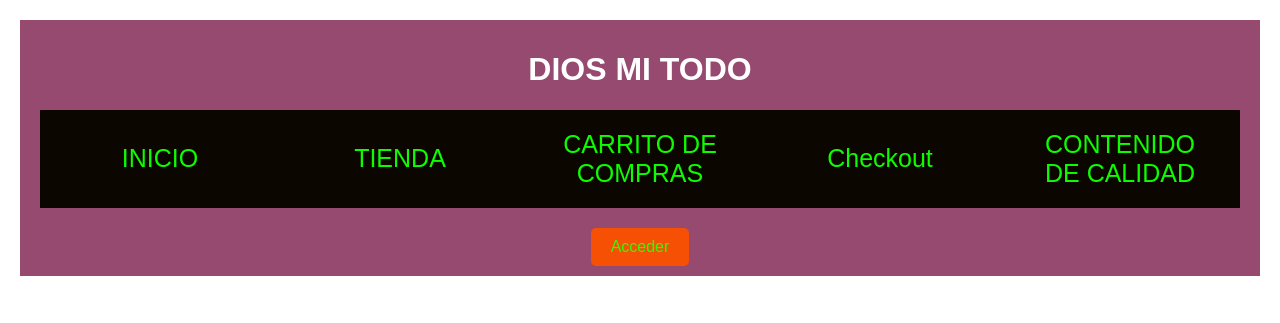
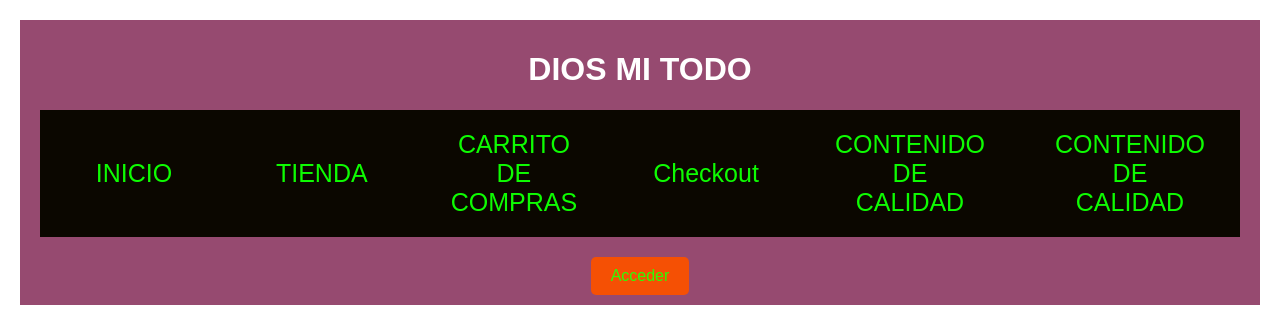
Before and after one commit to DNLDECRISTO/DNL-18, a plain HTML site: page index.html in a window 1280 px wide. Shown: the top 323 px of the page. Drawn offline with Linux system fonts and the light colour scheme.

Commit message:
Update index.html
actualizacion

```diff
--- a/index.html
+++ b/index.html
@@ -380,6 +380,7 @@ footer {
         <li><a href="#carrito">CARRITO DE COMPRAS</a></li>
         <li><a href="#checkout">Checkout</a></li>
         <li><a href="#contenido">CONTENIDO DE CALIDAD</a></li>
+          <li><a href="#contenido">CONTENIDO DE CALIDAD</a></li>
       </ul>
     </nav>
     <a href="#acceder" class="boton-acceder">Acceder</a>
```
